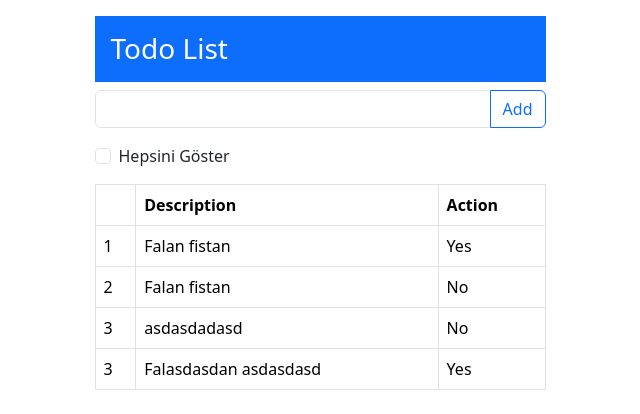
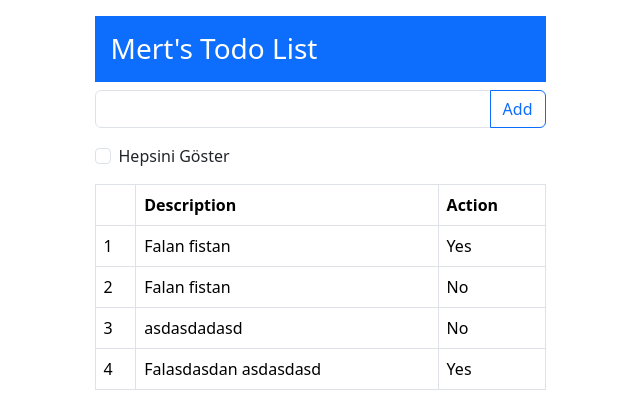
Before and after one commit to mertesnn/todo-with-angular, an Angular app: page / in a window 1280 px wide. Shown: the top 414 px of the page, without its empty margins (320-960 px from the left). Built offline with nearby package versions, Linux system fonts and the light colour scheme.

Commit message:
Basic logic added.

```diff
--- /dev/null
+++ b/src/app/model.ts
@@ -0,0 +1,16 @@
+import { TodoItem } from './todoitem'
+
+export class Model {
+    name: string
+    items: TodoItem[]
+
+    constructor() {
+        this.name = 'Mert'
+        this.items = [
+            { description: 'Falan fistan', action: 'Yes' },
+            { description: 'Falan fistan', action: 'No' },
+            { description: 'asdasdadasd', action: 'No' },
+            { description: 'Falasdasdan asdasdasd', action: 'Yes' },
+        ]
+    }
+}
--- a/src/app/todo/todo.component.html
+++ b/src/app/todo/todo.component.html
@@ -1,17 +1,23 @@
 <div class="container">
     <div class="row">
         <div class="col-5 mx-auto">
-            <h3 class="bg-primary text-white p-3">Todo List</h3>
+            <h3 class="bg-primary text-white p-3">
+                {{ getName() }}'s Todo List
+            </h3>
 
             <div class="input-group mb-3">
-                <input type="text" class="form-control" />
+                <input
+                    #addTodoInput
+                    type="text"
+                    class="form-control"
+                    (keyup.enter)="addTodo(addTodoInput.value)"
+                />
                 <button class="btn btn-outline-primary">Add</button>
             </div>
 
             <div class="form-check mb-3">
                 <input
                     type="checkbox"
-                    name=""
                     id="displayAll"
                     class="form-check-input"
                 />
@@ -29,8 +35,8 @@
                     </tr>
                 </thead>
                 <tbody>
-                    <tr *ngFor="let todo of todos">
-                        <td>{{ todo.id }}</td>
+                    <tr *ngFor="let todo of getItems(); let id = index">
+                        <td>{{ id + 1 }}</td>
                         <td>{{ todo.description }}</td>
                         <td>{{ todo.action }}</td>
                     </tr>
--- a/src/app/todo/todo.component.ts
+++ b/src/app/todo/todo.component.ts
@@ -1,4 +1,6 @@
 import { Component, OnInit } from '@angular/core'
+import { Model } from '../model'
+import { TodoItem } from '../todoitem'
 
 @Component({
     selector: 'app-todo',
@@ -6,10 +8,22 @@ import { Component, OnInit } from '@angular/core'
     styleUrls: ['./todo.component.css'],
 })
 export class TodoComponent {
-    todos = [
-        { id: 1, description: 'Falan fistan', action: 'Yes' },
-        { id: 2, description: 'Falan fistan', action: 'No' },
-        { id: 3, description: 'asdasdadasd', action: 'No' },
-        { id: 3, description: 'Falasdasdan asdasdasd', action: 'Yes' },
-    ]
+    model = new Model()
+
+    getName() {
+        return this.model.name
+    }
+
+    getItems() {
+        return this.model.items
+    }
+
+    addTodo(value: string) {
+        const newTodo: TodoItem = {
+            description: value,
+            action: 'Yes',
+        }
+
+        this.model.items.push(newTodo)
+    }
 }
--- /dev/null
+++ b/src/app/todoitem.ts
@@ -0,0 +1,17 @@
+/* export class TodoItem {
+    constructor(
+        public id: number,
+        public description: string,
+        public action: string
+    ) {
+        this.id = id
+        this.description = description
+        this.action = action
+    }
+}
+ */
+
+export interface TodoItem {
+    description: string
+    action: string
+}
```
